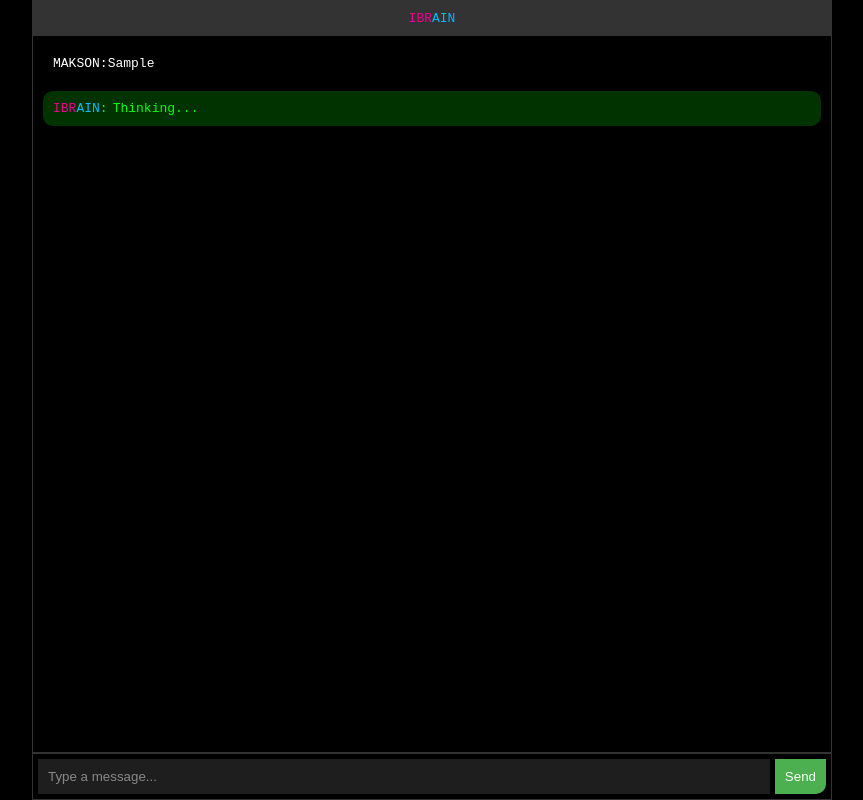
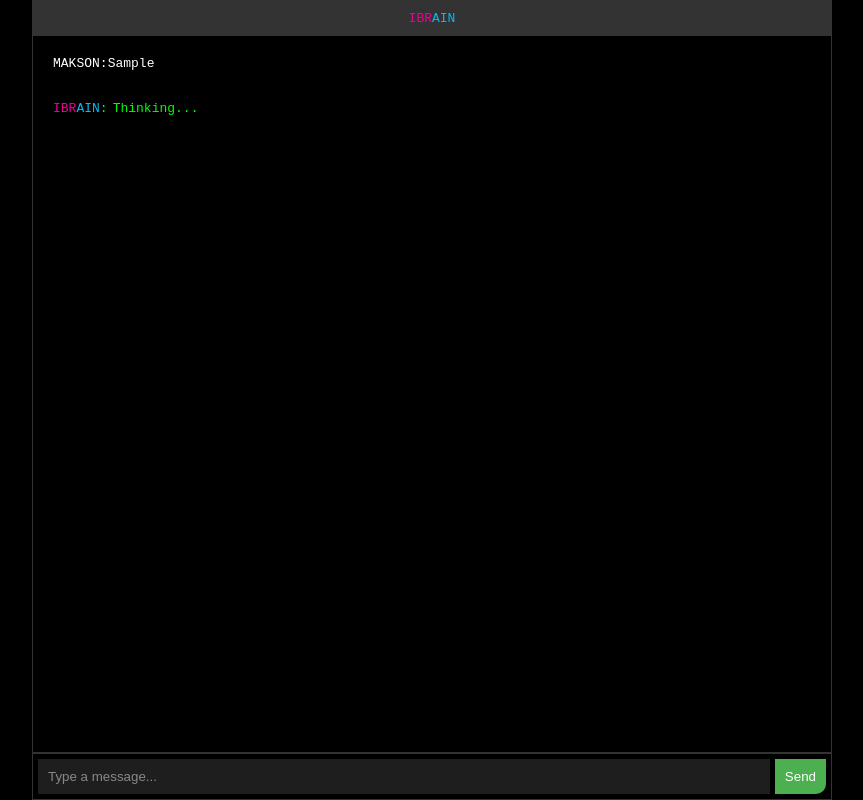
Before and after one commit to electricmak/ibrain0.2, a plain HTML site: page index.html in a window 1280 px wide. Both pictures are taken after typing "Sample" into the empty fields and a click on the button "Send". Shown: the whole page, without its empty margins (208-1071 px from the left). Drawn offline with Linux system fonts and the light colour scheme.

Commit message:
Update styles.css

```diff
--- a/styles.css
+++ b/styles.css
@@ -106,7 +106,7 @@ body {
 }
 
 .bot-message {
-    background-color: #003300; /* Dark green background */
+    background-color: 003300; /* Dark green background */
     color: #; /* Green text */
     align-self: flex-start;
 }
```
